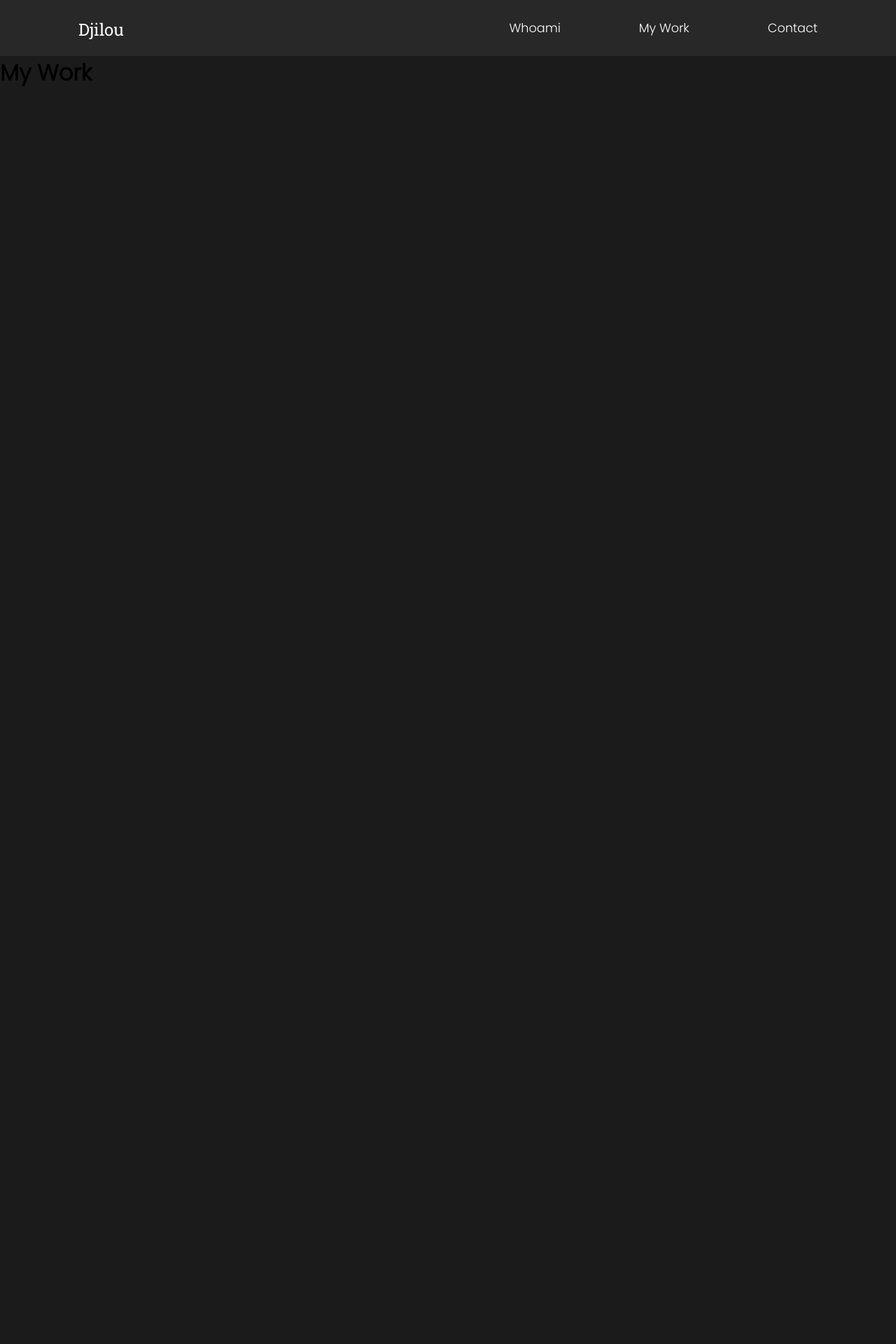
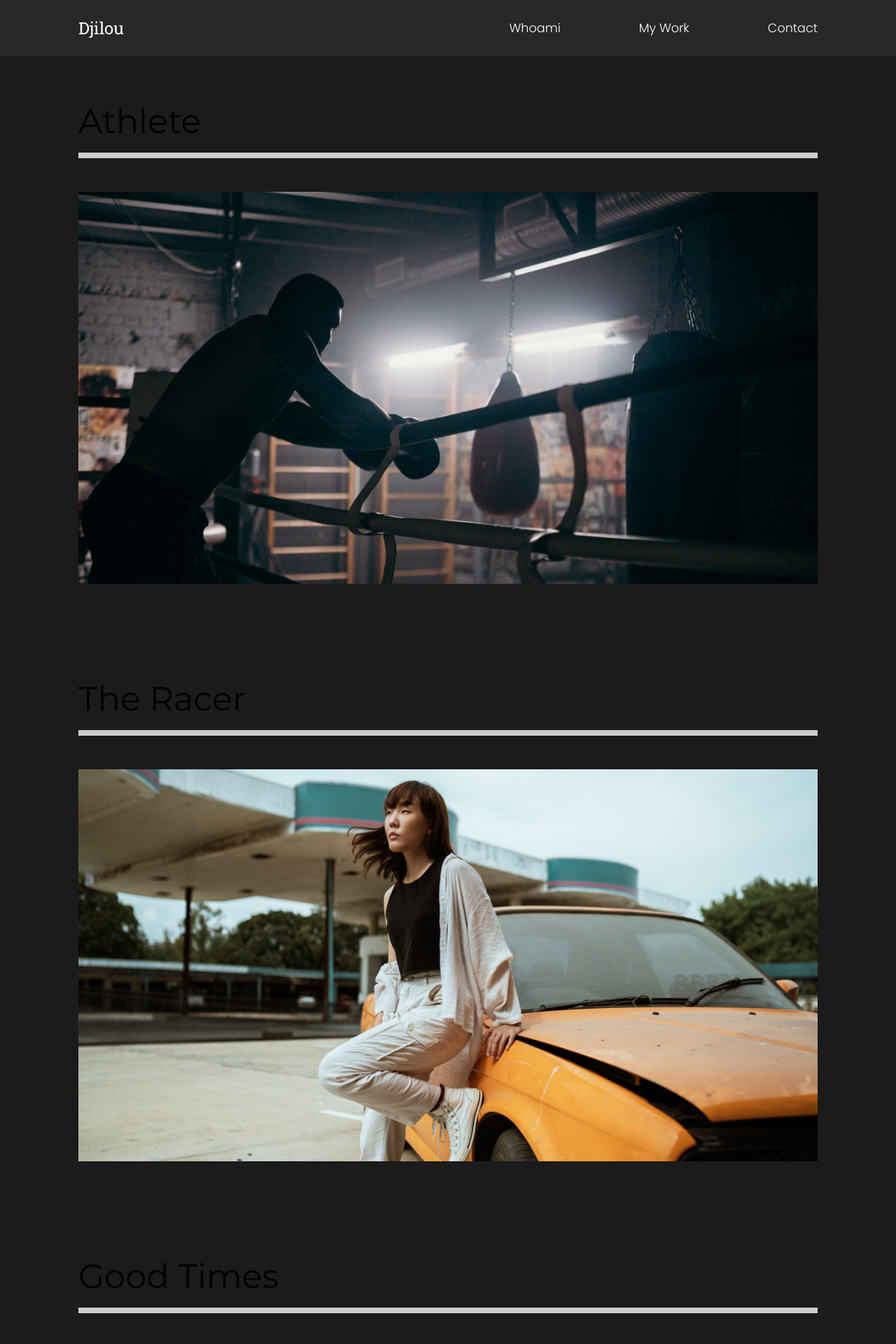
Before and after one commit to djilousp/portfolio, a React (Create React App) app: page /work in a window 1280 px wide. Shown: the top 1920 px of the page at 70% size. Before the commit the page ends 800 px from the top, so only its background shows below. Built offline with nearby package versions, Linux system fonts and the light colour scheme.

Commit message:
my work page

```diff
--- a/src/components/Navigation.js
+++ b/src/components/Navigation.js
@@ -24,7 +24,7 @@
     </Nav>
   );
 };
-const Nav = styled.div`
+const Nav = styled.nav`
   min-height: 10vh;
   display: flex;
   margin: auto;
--- a/src/pages/MyWork.js
+++ b/src/pages/MyWork.js
@@ -1,11 +1,59 @@
 import React from "react";
+// Images
+import athlete from "../img/athlete-small.png";
+import theracer from "../img/theracer-small.png";
+import goodtimes from "../img/goodtimes-small.png";
+import styled from "styled-components";
+import { Link } from "react-router-dom";
 
 const MyWork = () => {
   return (
-    <div>
-      <h1>My Work</h1>
-    </div>
+    <Work>
+      <Movie>
+        <h2>Athlete</h2>
+        <div className="line"> </div>
+
+        <Link>
+          <img src={athlete} alt="athlete" />
+        </Link>
+      </Movie>
+      <Movie>
+        <h2>The Racer</h2>
+        <div className="line"> </div>
+
+        <Link>
+          <img src={theracer} alt="theracer" />
+        </Link>
+      </Movie>
+      <Movie>
+        <h2>Good Times</h2>
+        <div className="line"></div>
+        <Link>
+          <img src={goodtimes} alt="goodtimes" />
+        </Link>
+      </Movie>
+    </Work>
   );
 };
-
+const Work = styled.div`
+  min-height: 100vh;
+  overflow: hidden;
+  padding: 3rem 7rem;
+  h2 {
+    padding: 1rem 0rem;
+  }
+`;
+const Movie = styled.div`
+  padding-bottom: 7rem;
+  .line {
+    height: 0.5rem;
+    background: #ccc;
+    margin-bottom: 3rem;
+  }
+  img {
+    width: 100%;
+    height: 70vh;
+    object-fit: cover;
+  }
+`;
 export default MyWork;
```
Also changed, not shown: 1 other file (tests, documents, lock files or other folders).
